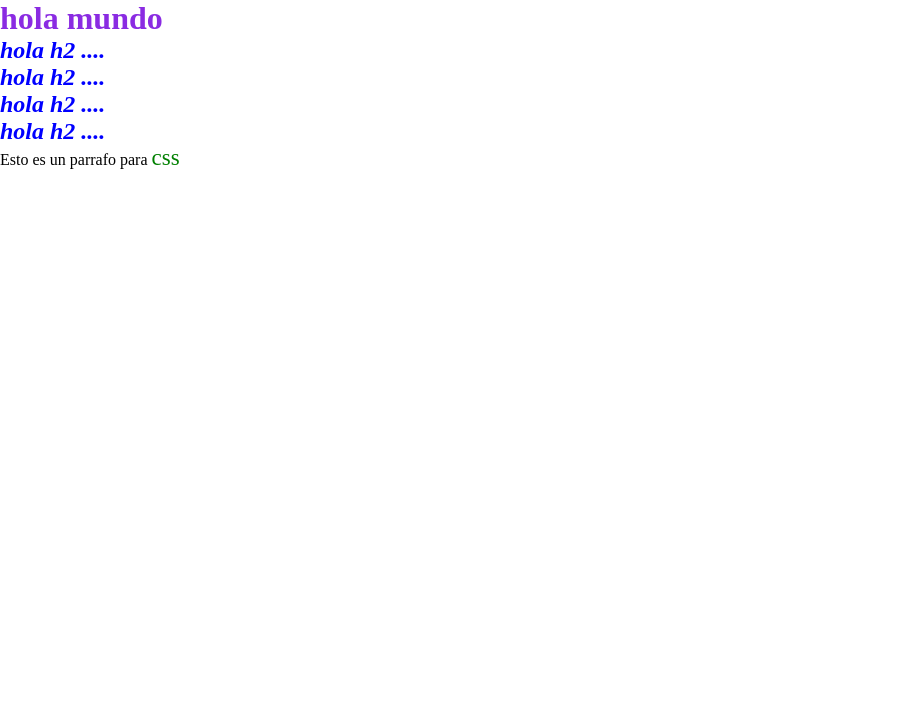
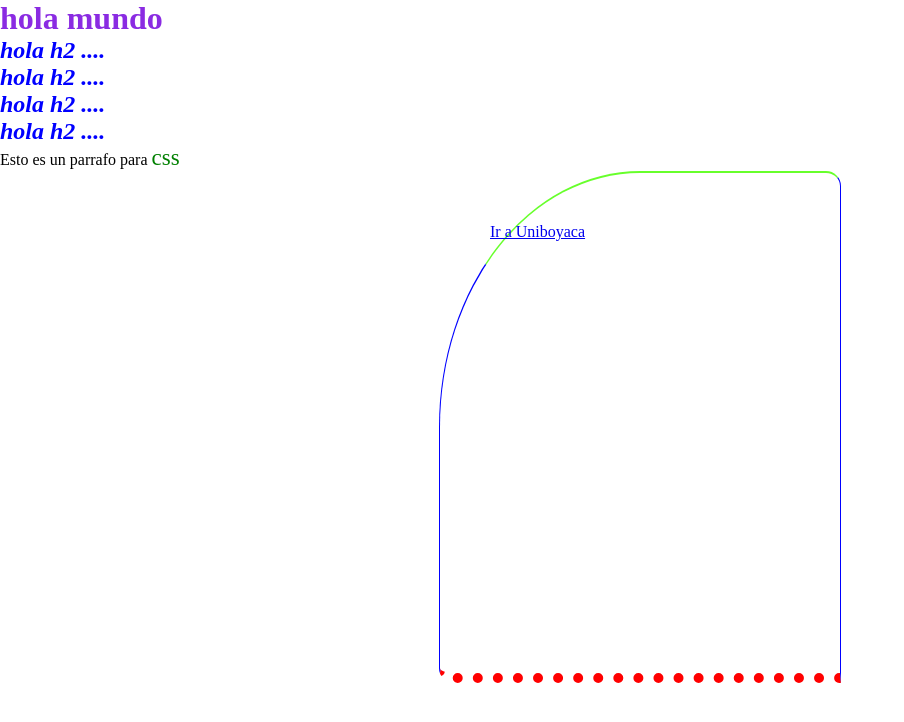
Before and after one commit to EstebanF77/programacionAvanzada_2025_1, a PHP site: page /ClaseCss.html in a window 1280 px wide. Shown: the top 722 px of the page, without its empty margins (0-904 px from the left). Run offline with PHP 8.4, Linux system fonts and the light colour scheme.

Commit message:
Clase del 22 de febrero

```diff
--- a/CSS/Inicio.css
+++ b/CSS/Inicio.css
@@ -2,3 +2,35 @@
     margin: 0px;
     padding: 0px;
 }
+
+.ejemplo{
+    border-width: 1px;
+    border-color: black;
+    border-style: solid;
+    border: 1px solid #0000ff;
+    border-top: 2px double #67ff2b;
+    border-bottom: 10px dotted #ff0000 ;
+    border-radius: 15px;
+    border-bottom-right-radius: 0px ;
+    border-top-left-radius: 50% ;
+    /*tamaño altura y ancho*/
+    height: 400px;
+    width: 300px;
+    min-height: 100px;
+    max-width: 1000;
+    /*margen externa del elemento*/
+    margin: 16px;
+    margin: 25px 100px; /*el de l derecha es top y butom arriba y abajo y el de la derecha es derecha y izquierda*/
+    margin: 100px 20px 128px 40px; /*en  manecillas del reloj*/
+    margin-right: 100px;
+    margin-left: 200px;
+    margin-block: 50px; /*arriba y abajo*/
+    margin-block-start: 50px; /*arriba*/
+    margin-block-end: 30px; /*abajo*/
+    margin-inline: 100px ;
+    margin: auto; /*calcula las laterales*/
+
+    /*el padding es la distancia o margen interna del div*/
+    padding: 50px;
+
+}
--- a/ClaseCss.html
+++ b/ClaseCss.html
@@ -29,5 +29,10 @@
     <p class="parrafo">
         Esto es un parrafo para <span>css</span>
     </p>
+    <div class="ejemplo">
+        <a href="https://www.uniboyaca.ed.co" target="_blank">
+            Ir a Uniboyaca
+        </a>
+    </div>
 </body>
 </html>
```
